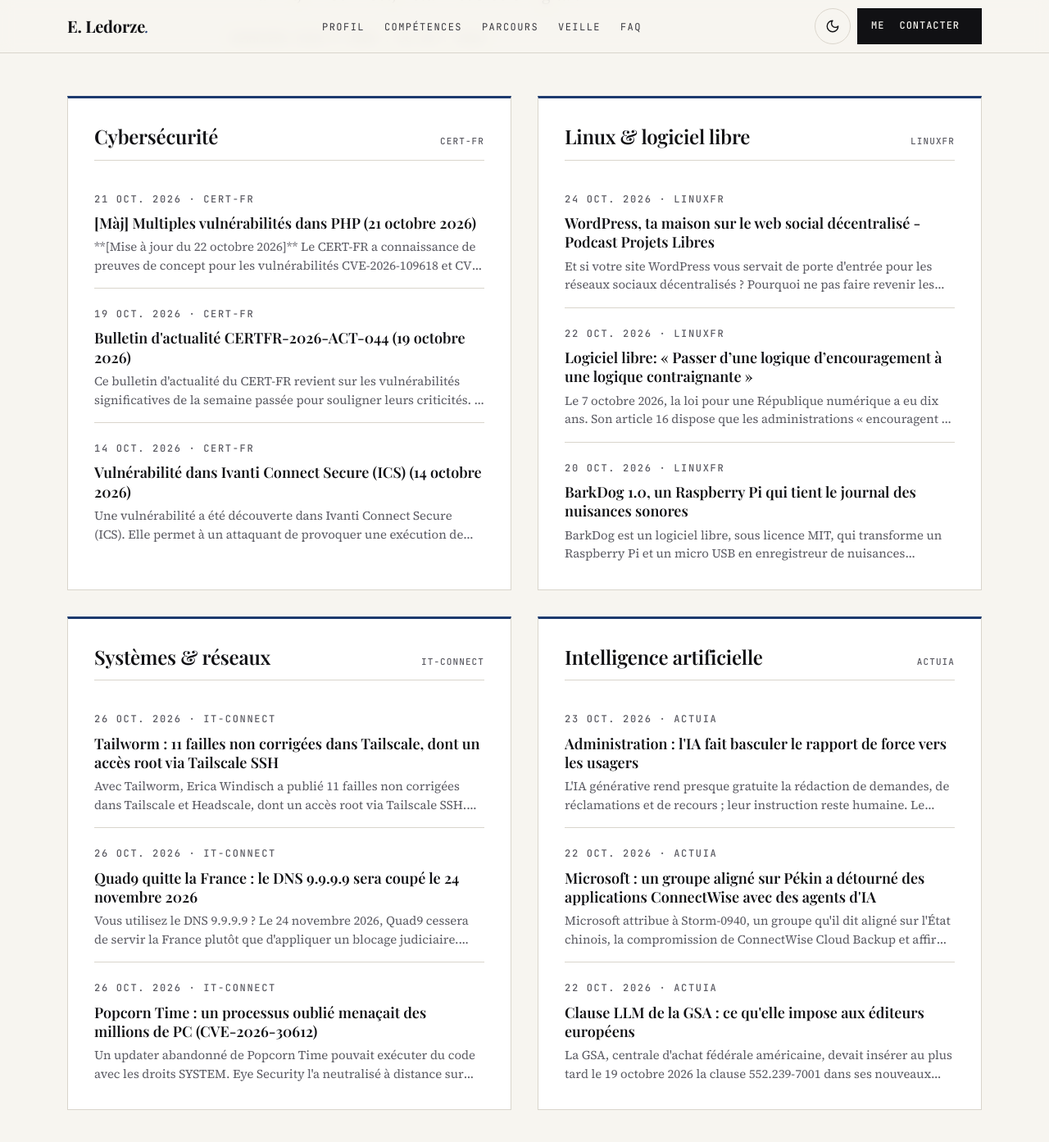
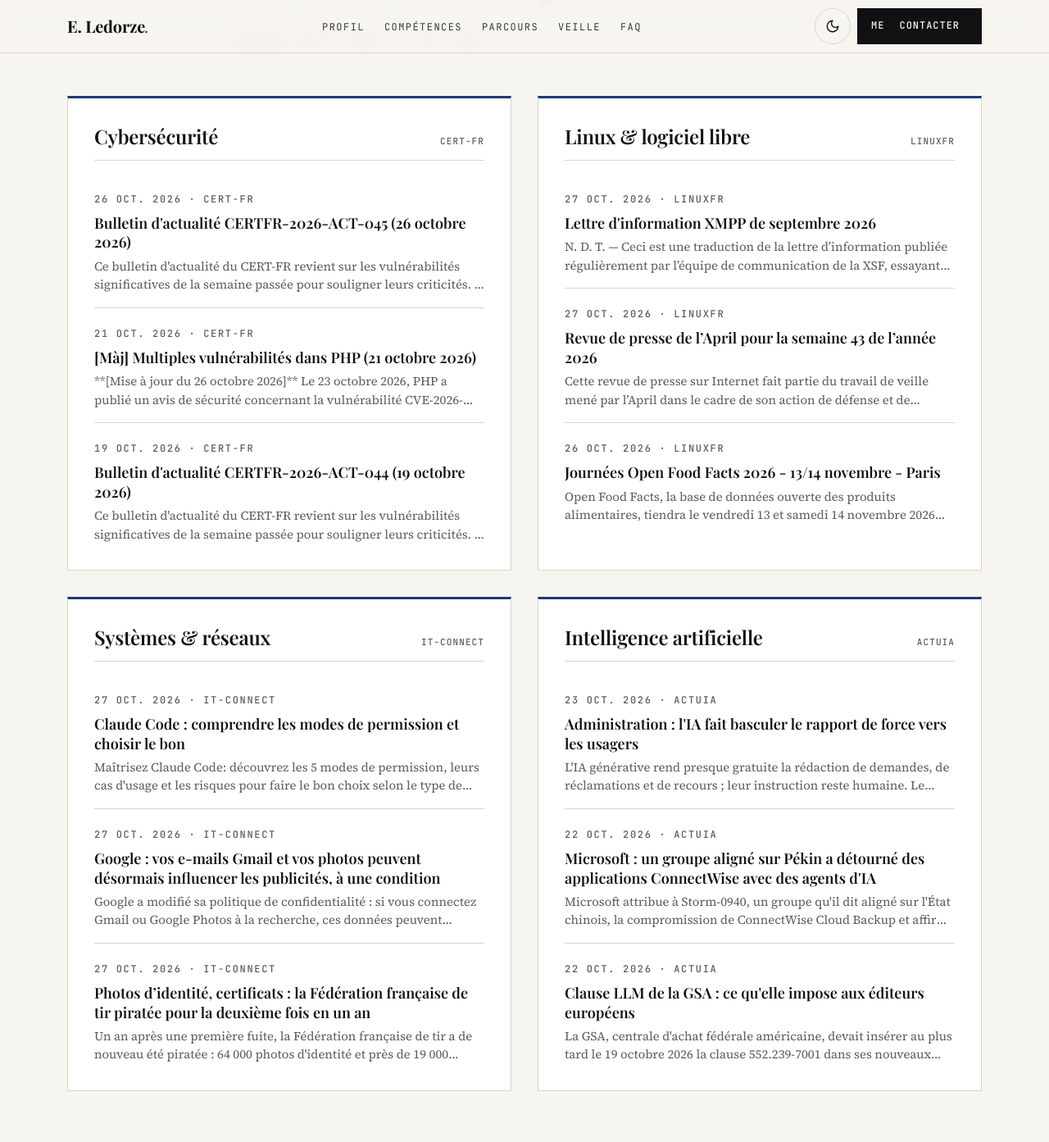
Before and after one commit to TheDringe54-lab/TheDringe54-lab.github.io, a Jekyll site: the page built from index.html, in a window 1280 px wide and 1400 px high, scrolled down 4307 px. Shown: the top 1393 px of the window at 82% size. Built offline with Jekyll 4.4.1, drawn with Linux system fonts in a browser that asks for light colours.

Commit message:
Veille techno : mise à jour automatique

```diff
--- a/_data/veille.json
+++ b/_data/veille.json
@@ -1,5 +1,5 @@
 {
-  "mise_a_jour": "2026-10-26",
+  "mise_a_jour": "2026-10-27",
   "themes": [
     {
       "id": "cyber",
@@ -7,25 +7,25 @@
       "titre_en": "Cybersecurity",
       "articles": [
         {
+          "titre": "Bulletin d'actualité CERTFR-2026-ACT-045 (26 octobre 2026)",
+          "lien": "https://www.cert.cyber.gouv.fr/actualite/CERTFR-2026-ACT-045/",
+          "source": "CERT-FR",
+          "date": "2026-10-26",
+          "resume": "Ce bulletin d'actualité du CERT-FR revient sur les vulnérabilités significatives de la semaine passée pour souligner leurs criticités. Il ne remplace pas…"
+        },
+        {
           "titre": "[Màj] Multiples vulnérabilités dans PHP (21 octobre 2026)",
-          "lien": "https://www.cert.ssi.gouv.fr/alerte/CERTFR-2026-ALE-014/",
+          "lien": "https://www.cert.cyber.gouv.fr/alerte/CERTFR-2026-ALE-014/",
           "source": "CERT-FR",
           "date": "2026-10-21",
-          "resume": "**[Mise à jour du 22 octobre 2026]** Le CERT-FR a connaissance de preuves de concept pour les vulnérabilités CVE-2026-109618 et CVE-2026-109619 pour des…"
+          "resume": "**[Mise à jour du 26 octobre 2026]** Le 23 octobre 2026, PHP a publié un avis de sécurité concernant la vulnérabilité CVE-2026-115560. Celle-ci permet une…"
         },
         {
           "titre": "Bulletin d'actualité CERTFR-2026-ACT-044 (19 octobre 2026)",
-          "lien": "https://www.cert.ssi.gouv.fr/actualite/CERTFR-2026-ACT-044/",
+          "lien": "https://www.cert.cyber.gouv.fr/actualite/CERTFR-2026-ACT-044/",
           "source": "CERT-FR",
           "date": "2026-10-19",
           "resume": "Ce bulletin d'actualité du CERT-FR revient sur les vulnérabilités significatives de la semaine passée pour souligner leurs criticités. Il ne remplace pas…"
-        },
-        {
-          "titre": "Vulnérabilité dans Ivanti Connect Secure (ICS) (14 octobre 2026)",
-          "lien": "https://www.cert.ssi.gouv.fr/alerte/CERTFR-2026-ALE-013/",
-          "source": "CERT-FR",
-          "date": "2026-10-14",
-          "resume": "Une vulnérabilité a été découverte dans Ivanti Connect Secure (ICS). Elle permet à un attaquant de provoquer une exécution de code arbitraire à distance, une…"
         }
       ]
     },
@@ -35,25 +35,25 @@
       "titre_en": "Linux & open source",
       "articles": [
         {
-          "titre": "WordPress, ta maison sur le web social décentralisé - Podcast Projets Libres",
-          "lien": "https://linuxfr.org/news/wordpress-ta-maison-sur-le-web-social-decentralise-podcast-projets-libres",
+          "titre": "Lettre d'information XMPP de septembre 2026",
+          "lien": "https://linuxfr.org/news/lettre-d-information-xmpp-de-septembre-2026",
           "source": "LinuxFR",
-          "date": "2026-10-24",
-          "resume": "Et si votre site WordPress vous servait de porte d'entrée pour les réseaux sociaux décentralisés ? Pourquoi ne pas faire revenir les intéractions sociales chez…"
+          "date": "2026-10-27",
+          "resume": "N. D. T. — Ceci est une traduction de la lettre d’information publiée régulièrement par l’équipe de communication de la XSF, essayant de conserver les…"
         },
         {
-          "titre": "Logiciel libre: « Passer d’une logique d’encouragement à une logique contraignante »",
-          "lien": "https://linuxfr.org/news/logiciel-libre-passer-d-une-logique-d-encouragement-a-une-logique-contraignante",
+          "titre": "Revue de presse de l’April pour la semaine 43 de l’année 2026",
+          "lien": "https://linuxfr.org/news/revue-de-presse-de-l-april-pour-la-semaine-43-de-l-annee-2026",
           "source": "LinuxFR",
-          "date": "2026-10-22",
-          "resume": "Le 7 octobre 2026, la loi pour une République numérique a eu dix ans. Son article 16 dispose que les administrations « encouragent » l'utilisation des…"
+          "date": "2026-10-27",
+          "resume": "Cette revue de presse sur Internet fait partie du travail de veille mené par l’April dans le cadre de son action de défense et de promotion du logiciel libre…"
         },
         {
-          "titre": "BarkDog 1.0, un Raspberry Pi qui tient le journal des nuisances sonores",
-          "lien": "https://linuxfr.org/news/barkdog-1-0-un-raspberry-pi-qui-tient-le-journal-des-nuisances-sonores",
+          "titre": "Journées Open Food Facts 2026 - 13/14 novembre - Paris",
+          "lien": "https://linuxfr.org/news/journees-open-food-facts-2026-13-14-novembre-paris",
           "source": "LinuxFR",
-          "date": "2026-10-20",
-          "resume": "BarkDog est un logiciel libre, sous licence MIT, qui transforme un Raspberry Pi et un micro USB en enregistreur de nuisances sonores. Une IA qui tourne sur la…"
+          "date": "2026-10-26",
+          "resume": "Open Food Facts, la base de données ouverte des produits alimentaires, tiendra le vendredi 13 et samedi 14 novembre 2026 ses journées de communauté. Vous êtes…"
         }
       ]
     },
@@ -63,25 +63,25 @@
       "titre_en": "Systems & networks",
       "articles": [
         {
-          "titre": "Tailworm : 11 failles non corrigées dans Tailscale, dont un accès root via Tailscale SSH",
-          "lien": "https://www.it-connect.fr/tailworm-failles-tailscale-ssh-root-non-corrigees/",
+          "titre": "Claude Code : comprendre les modes de permission et choisir le bon",
+          "lien": "https://www.it-connect.fr/claude-code-comprendre-les-modes-de-permission-et-choisir-le-bon/",
           "source": "IT-Connect",
-          "date": "2026-10-26",
-          "resume": "Avec Tailworm, Erica Windisch a publié 11 failles non corrigées dans Tailscale et Headscale, dont un accès root via Tailscale SSH. Voici comment vous protéger…"
+          "date": "2026-10-27",
+          "resume": "Maîtrisez Claude Code: découvrez les 5 modes de permission, leurs cas d'usage et les risques pour faire le bon choix selon le type de projets ou tâches. Le…"
         },
         {
-          "titre": "Quad9 quitte la France : le DNS 9.9.9.9 sera coupé le 24 novembre 2026",
-          "lien": "https://www.it-connect.fr/quad9-quitte-la-france-blocage-dns/",
+          "titre": "Google : vos e-mails Gmail et vos photos peuvent désormais influencer les publicités, à une condition",
+          "lien": "https://www.it-connect.fr/google-gmail-photos-publicites-personnalisees-politique-confidentialite/",
           "source": "IT-Connect",
-          "date": "2026-10-26",
-          "resume": "Vous utilisez le DNS 9.9.9.9 ? Le 24 novembre 2026, Quad9 cessera de servir la France plutôt que d'appliquer un blocage judiciaire. Voici ce que l'on sait. Le…"
+          "date": "2026-10-27",
+          "resume": "Google a modifié sa politique de confidentialité : si vous connectez Gmail ou Google Photos à la recherche, ces données peuvent influencer vos publicités. Le…"
         },
         {
-          "titre": "Popcorn Time : un processus oublié menaçait des millions de PC (CVE-2026-30612)",
-          "lien": "https://www.it-connect.fr/popcorn-time-updater-cve-2026-30612/",
+          "titre": "Photos d’identité, certificats : la Fédération française de tir piratée pour la deuxième fois en un an",
+          "lien": "https://www.it-connect.fr/federation-francaise-de-tir-nouvelle-fuite-de-donnees-octobre-2026/",
           "source": "IT-Connect",
-          "date": "2026-10-26",
-          "resume": "Un updater abandonné de Popcorn Time pouvait exécuter du code avec les droits SYSTEM. Eye Security l'a neutralisé à distance sur des millions de machines. Le…"
+          "date": "2026-10-27",
+          "resume": "Un an après une première fuite, la Fédération française de tir a de nouveau été piratée : 64 000 photos d'identité et près de 19 000 documents dérobés. Le post…"
         }
       ]
     },
```
